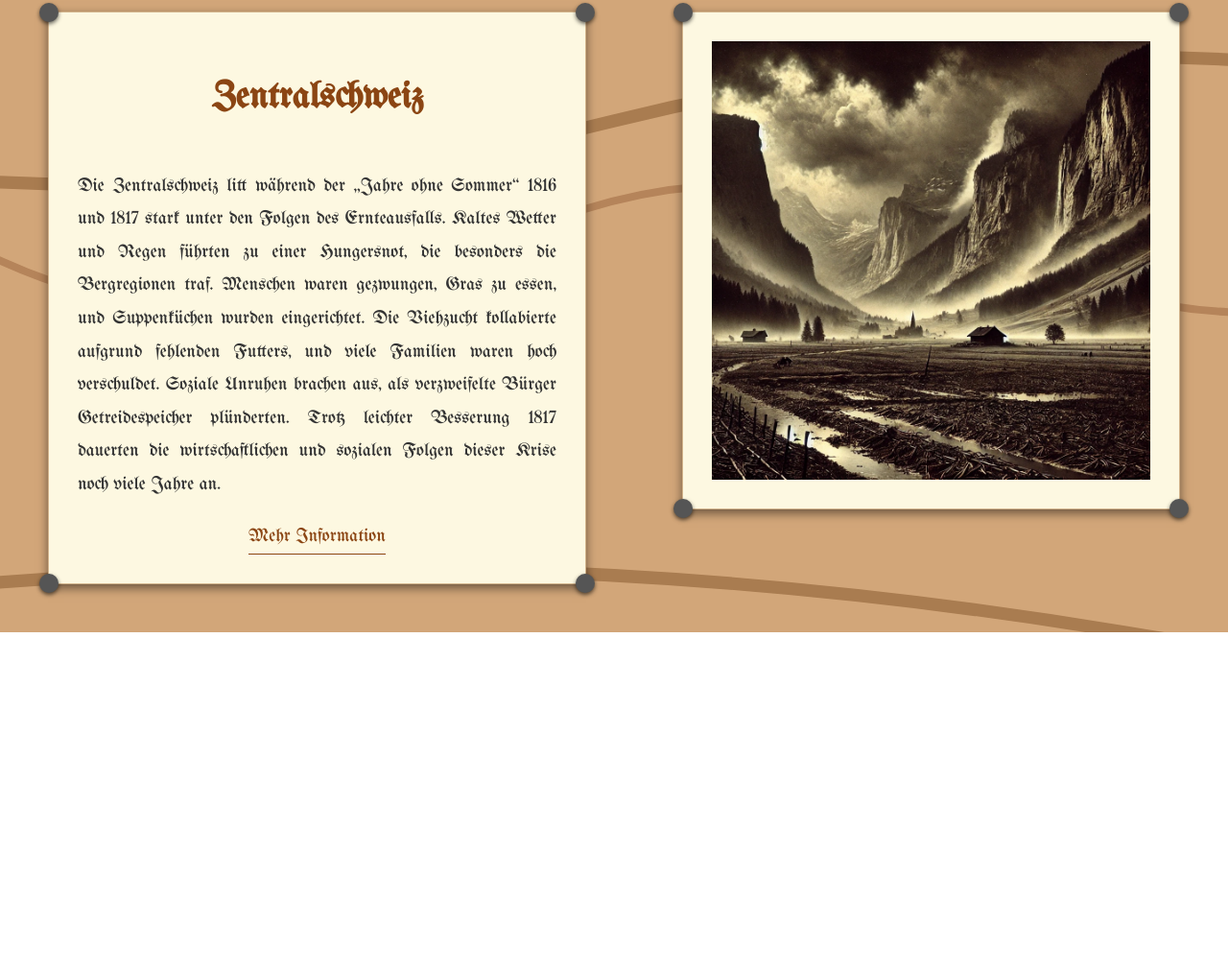
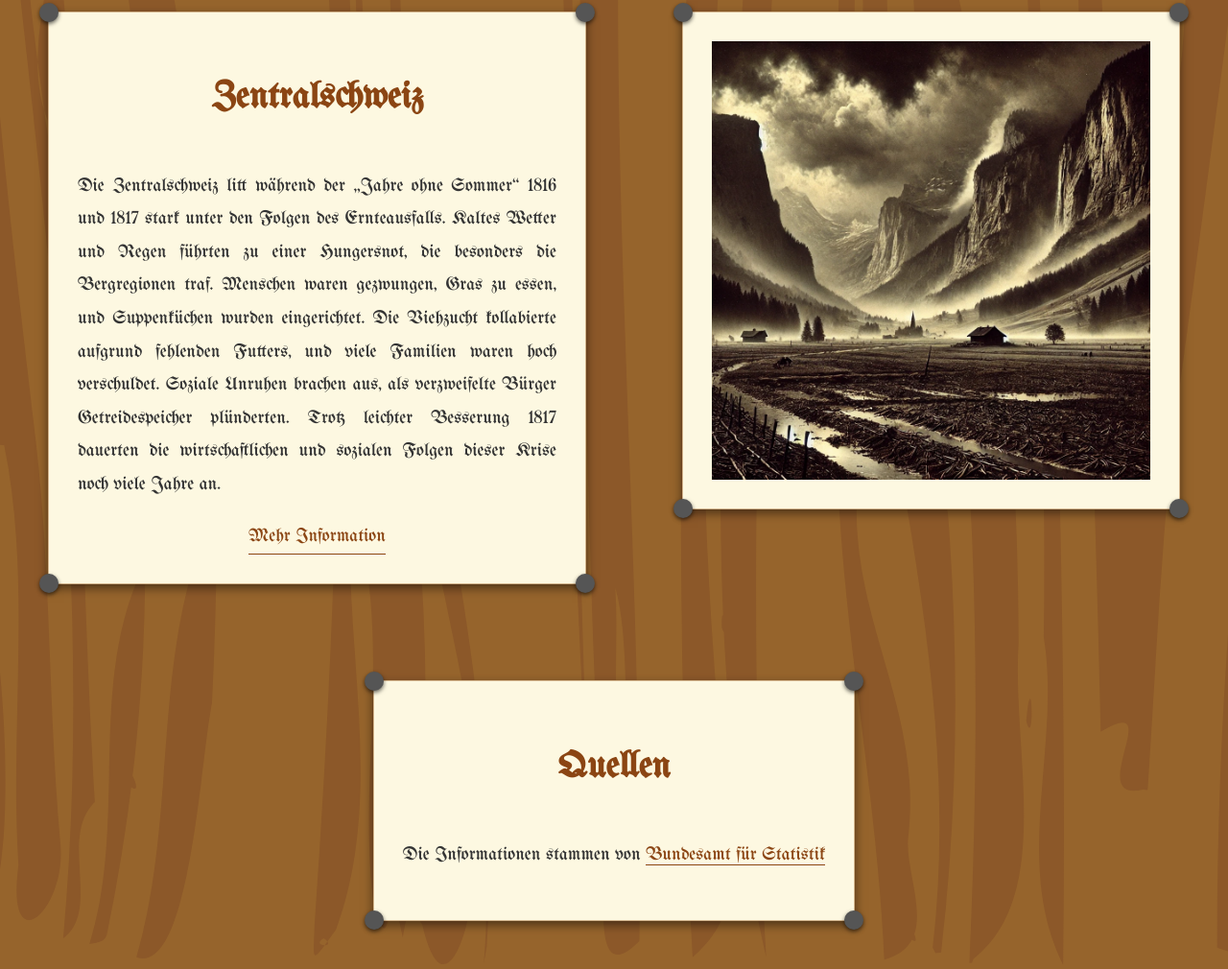
Before and after one commit to NoahZiltener/IDAF-Hungerjahre, a plain HTML site: page index.html in a window 1280 px wide. Shown: the part 1473-2483 px from the top of the page at 96% size. Before the commit the page ends 2132 px from the top, so only its background shows below. Drawn offline with Linux system fonts and the light colour scheme.

Commit message:
Refactor styles.css to update background image and color of close button

```diff
--- a/index.html
+++ b/index.html
@@ -207,6 +207,16 @@
         </div>
     </div>
 
+    <div class="paper">
+        <h1>Quellen</h1>
+        <p>Die Informationen stammen von <a href="https://www.bfs.admin.ch/bfs/de/home/statistiken/kataloge-datenbanken/karten.assetdetail.14187700.html">Bundesamt für Statistik</a></p>
+        <!-- Nails positioned at corners -->
+        <div class="nail top-left"></div>
+        <div class="nail top-right"></div>
+        <div class="nail bottom-left"></div>
+        <div class="nail bottom-right"></div>
+    </div>
+
     <div id="myModal" class="modal">
         <div class="modal-content">
             <span class="close">X</span>
--- a/styles.css
+++ b/styles.css
@@ -8,7 +8,7 @@
 /* Base styling */
 body {
     font-family: 'UnifrakturMaguntia', serif;
-    background-image: url('assets/background/background.svg');
+    background-image: url('assets/background/1454771477.svg');
     /* Use the wood texture */
     background-size: cover;
     background-repeat: no-repeat;
@@ -189,7 +189,7 @@ img {
 }
 
 .close {
-    color: #aaa;
+    color: darkred;
     float: right;
     font-size: 28px;
     font-weight: bold;
```
Also changed, not shown: assets/background/1454771477.svg (added), assets/background/background.svg (deleted).
